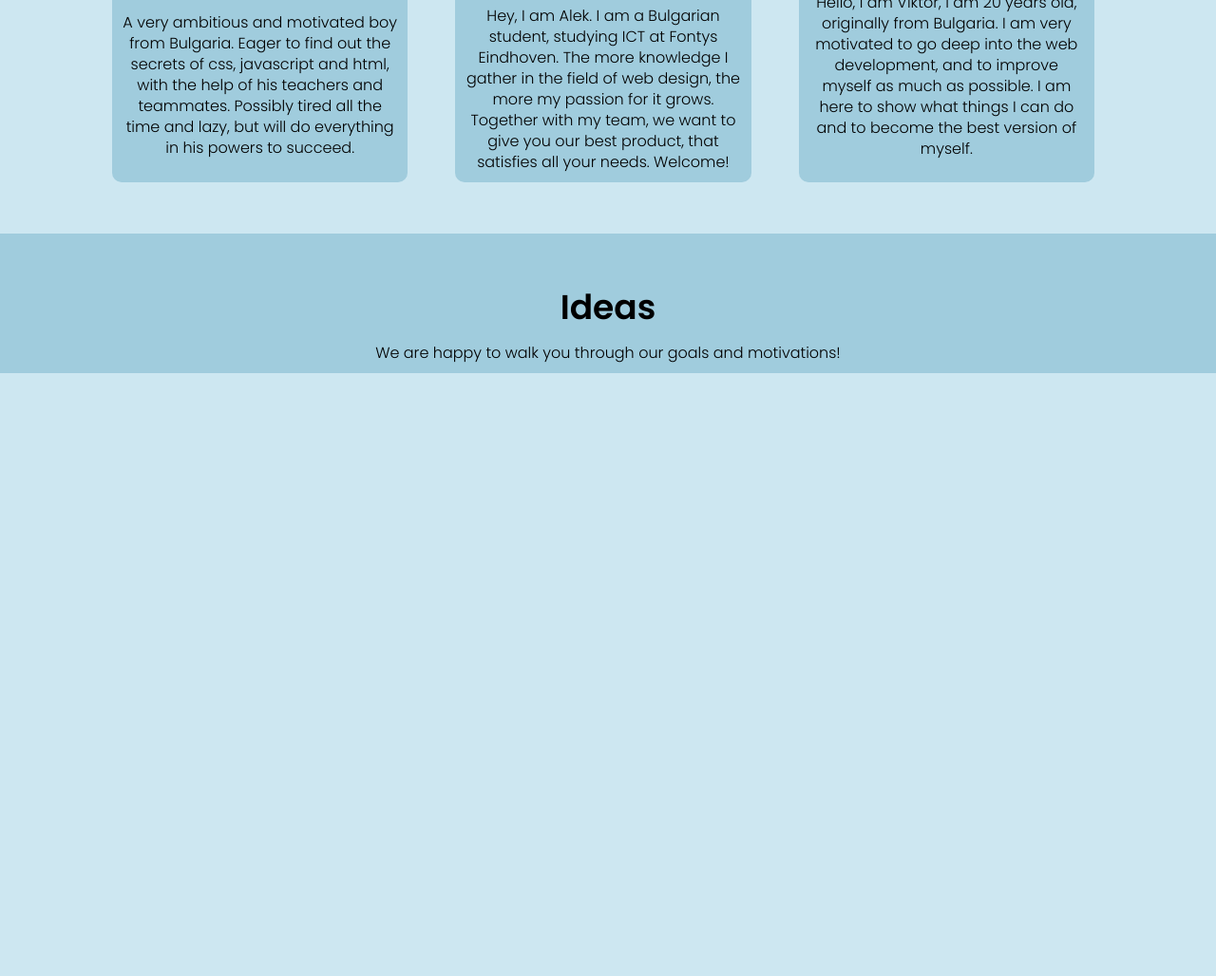
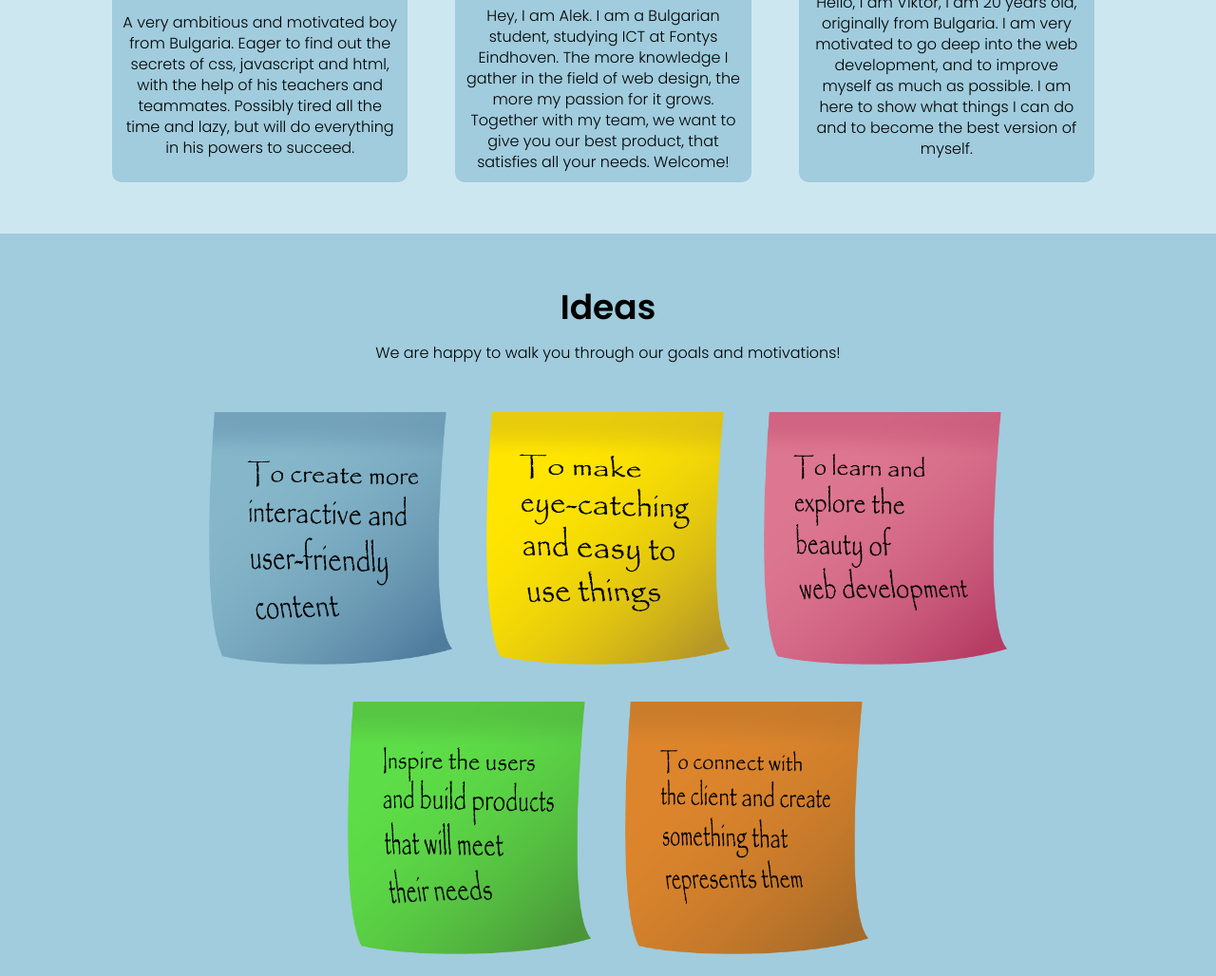
Before and after one commit to Deniz-Hadjiosmanov/Maaike-Girardin-s-Website, a plain HTML site: page team-portfolio/index.html in a window 1280 px wide. Shown: the part 1931-2959 px from the top of the page at 95% size. Before the commit the page ends 2324 px from the top, so only its background shows below. Drawn offline with Linux system fonts and the light colour scheme.

Commit message:
sticky notes

```diff
--- a/team-portfolio/index.html
+++ b/team-portfolio/index.html
@@ -105,6 +105,13 @@
         <p>
             We are happy to walk you through our goals and motivations!
         </p>
+        <br>
+        <img src="images/1x/bluenote.png" >
+        <img src="images/1x/yellownote.png" >
+        <img src="images/1x/pinknote.png" >
+        <br>
+        <img src="images/1x/greennote.png" >
+        <img src="images/1x/orangenote.png" >
 
     </section>
 </body>
--- a/team-portfolio/style.css
+++ b/team-portfolio/style.css
@@ -188,3 +188,8 @@ h3 {
 	padding-top: 50px;
 	background-color:#a0ccdd;
 }
+
+#ideas img {
+	width: 16rem;
+	padding: 1rem 1rem;
+}
```
Also changed, not shown: team-portfolio/images/1x/bluenote.png (added), team-portfolio/images/1x/greennote.png (added), team-portfolio/images/1x/orangenote.png (added), team-portfolio/images/1x/pinknote.png (added), team-portfolio/images/1x/yellownote.png (added).
